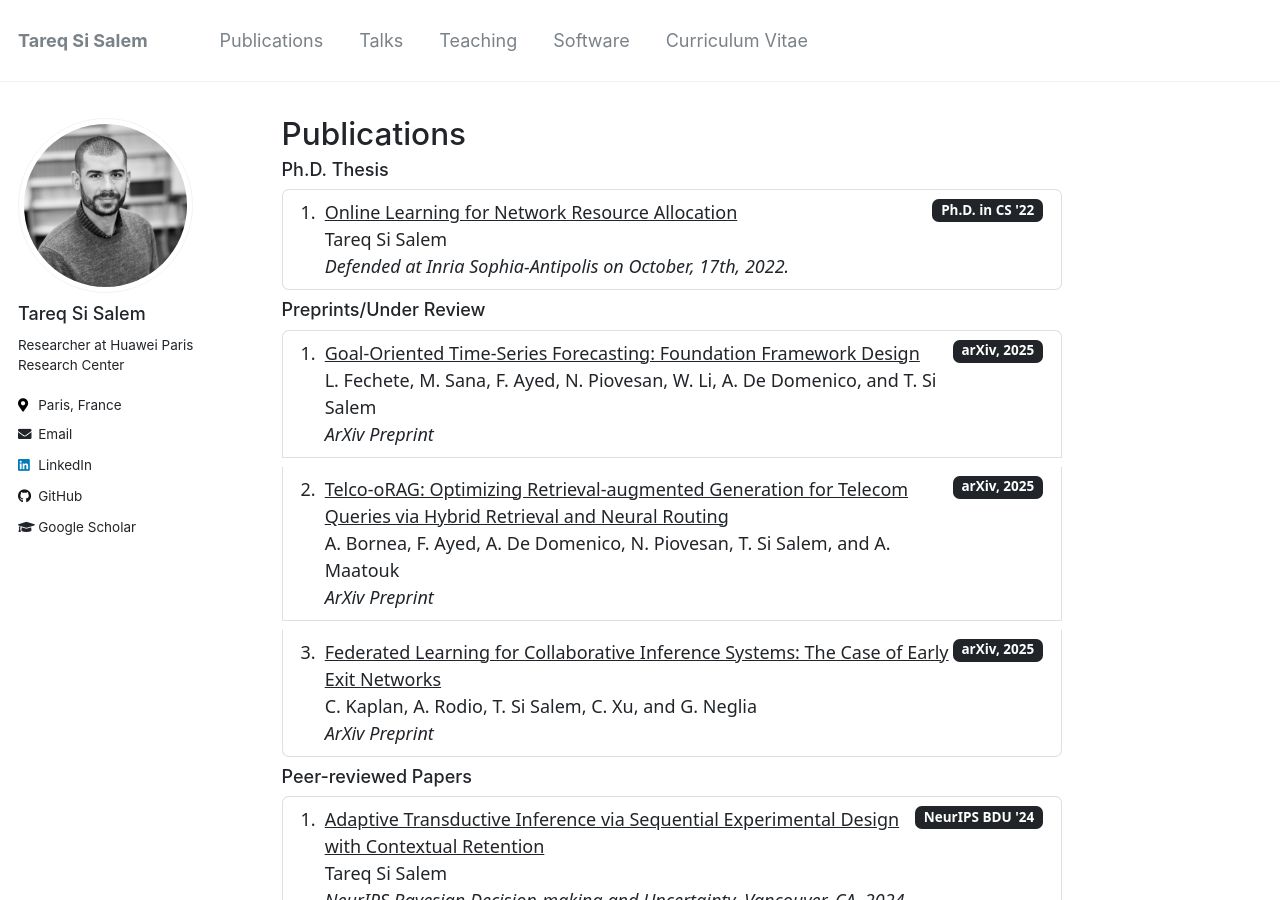
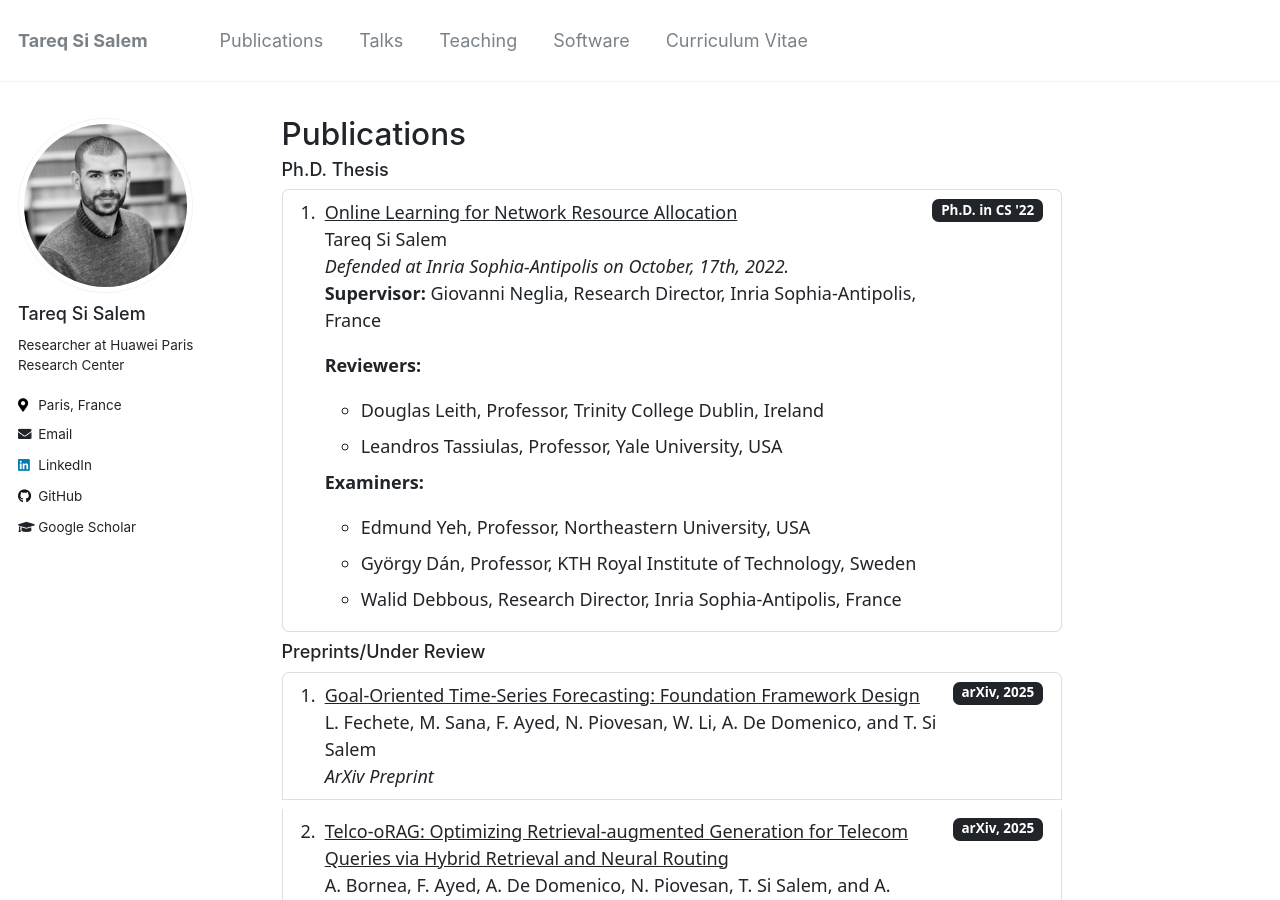
Before and after one commit to tareq-si-salem/tareq-si-salem.github.io, a Jekyll site: the page built from _pages/publications.md, in a window 1280 px wide and 900 px high. Built offline with Jekyll 4.4.1, drawn with Linux system fonts in a browser that asks for light colours.

Commit message:
Update publications.md

```diff
--- a/_pages/publications.md
+++ b/_pages/publications.md
@@ -20,6 +20,22 @@ author_profile: true
       <a class="link-dark" href="https://theses.hal.science/tel-03885484/document">Online Learning for Network Resource Allocation</a> <br>
 Tareq Si Salem<br><i>
             Defended at Inria Sophia-Antipolis on October, 17th, 2022.</i>
+           <div>
+  <p><strong>Supervisor:</strong> Giovanni Neglia, Research Director, Inria Sophia-Antipolis, France</p>
+
+  <p><strong>Reviewers:</strong></p>
+  <ul>
+    <li>Douglas Leith, Professor, Trinity College Dublin, Ireland</li>
+    <li>Leandros Tassiulas, Professor, Yale University, USA</li>
+  </ul>
+
+  <p><strong>Examiners:</strong></p>
+  <ul>
+    <li>Edmund Yeh, Professor, Northeastern University, USA</li>
+    <li>György Dán, Professor, KTH Royal Institute of Technology, Sweden</li>
+    <li>Walid Debbous, Research Director, Inria Sophia-Antipolis, France</li>
+  </ul>
+</div>
          </div>
     <span class="badge bg-dark">Ph.D. in CS '22</span>
   </li>
```
